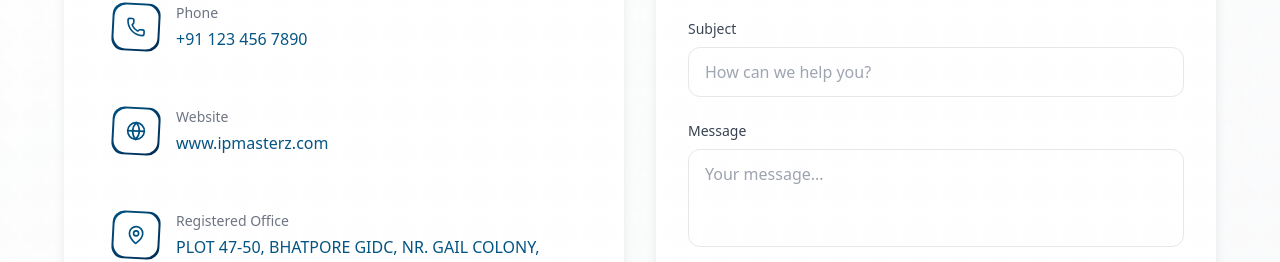
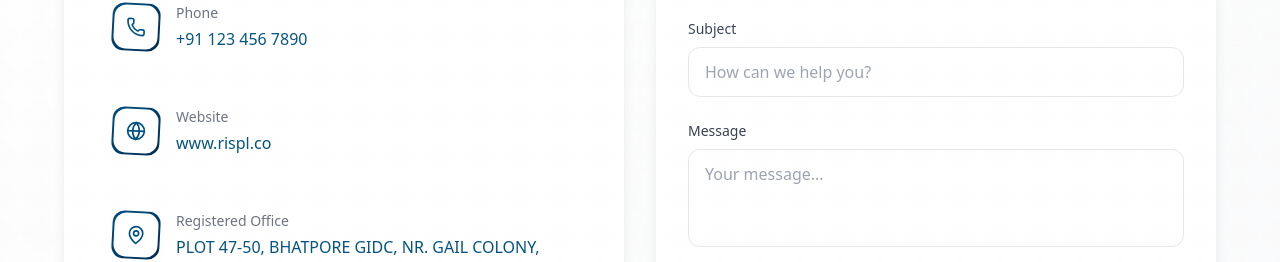
Before and after one commit to brightensolutions/rispl, a Next.js app: page / in a window 1280 px wide. Shown: the part 4669-4931 px from the top of the page. Built offline with nearby package versions, Linux system fonts and the light colour scheme; a web font is replaced by a local one.

Commit message:
chnage website link

```diff
--- a/src/components/contact-form.tsx
+++ b/src/components/contact-form.tsx
@@ -108,8 +108,8 @@ export function ContactForm() {
                     {
                       icon: Globe,
                       title: "Website",
-                      value: "www.ipmasterz.com",
-                      href: "https://www.ipmasterz.com",
+                      value: "www.rispl.co",
+                      href: "https://www.rispl.com",
                     },
                     {
                       icon: MapPin,
```
